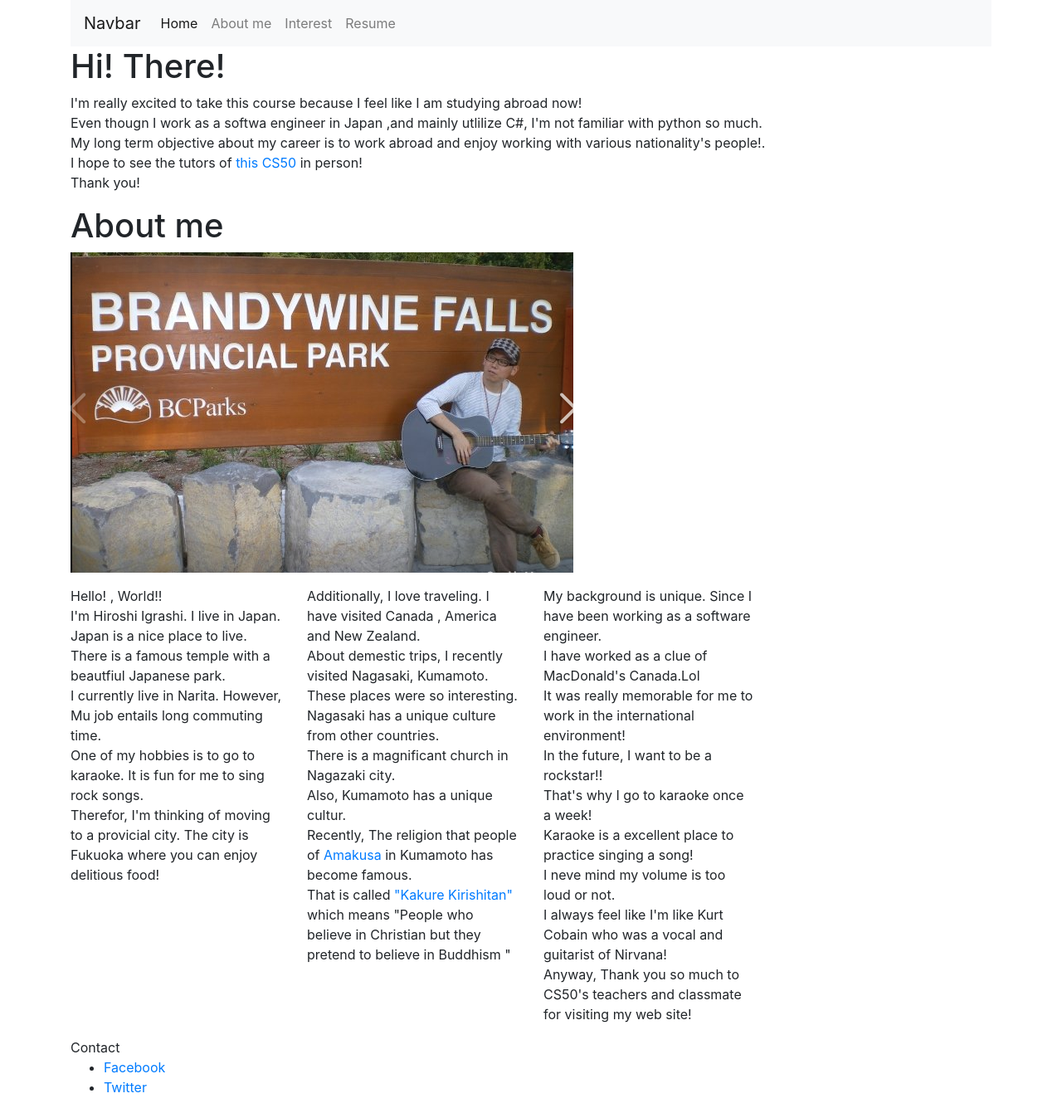
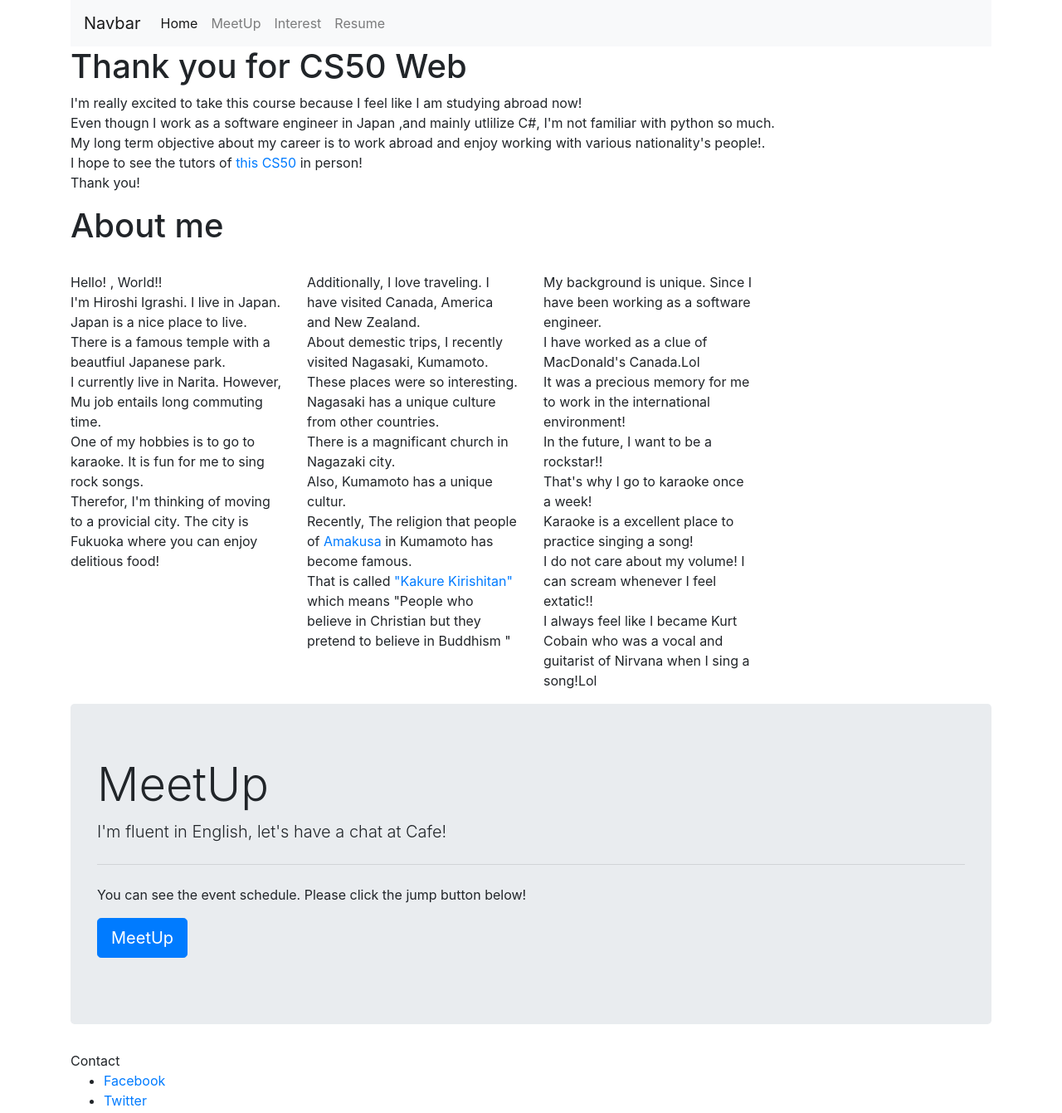
Before and after one commit to 50storm/CS50_Project0, a plain HTML site: page index.html in a window 1280 px wide. Shown: the whole page at 83% size. Drawn offline with nearby package versions, Linux system fonts and the light colour scheme.

Commit message:
menu list changed

```diff
--- a/index.html
+++ b/index.html
@@ -17,7 +17,7 @@
                 <a class="nav-link" href="./index.html" >Home<span class="sr-only">(current)</span></a>
               </li>
               <li class="nav-item ">
-                <a class="nav-link" href="./aboutme.html" >About me <span class="sr-only">(current)</span></a>
+                <a class="nav-link" href="./aboutme.html" >MeetUp<span class="sr-only">(current)</span></a>
               </li>
               <li class="nav-item">
                 <a class="nav-link" href="./photos.html"  >Interest</a>
@@ -30,11 +30,11 @@
       </nav>
       <div class="row">
           <div class="col-12">
-            <h1>Hi! There!</h1>
+            <h1>Thank you for CS50 Web</h1>
             <p>
               I'm really excited to take this course because I feel like I am studying abroad now!
               <br/>
-              Even thougn I work as a softwa engineer in Japan ,and mainly utlilize C#, I'm not familiar with python so much.
+              Even thougn I work as a software engineer in Japan ,and mainly utlilize C#, I'm not familiar with python so much.
               <br/>
               My long term objective about my career is to work abroad and enjoy working with various nationality's people!.
               <br/>
@@ -52,7 +52,7 @@
       <div class="row">
             <div class="col-12">
               <figure class="figure">
-                <img src="./img/hiroCwithGuitar.png" />
+                <!-- <img src="./img/hiroCwithGuitar.png" /> -->
               </figure>
             </div>
     </div>
@@ -65,11 +65,12 @@
               I currently live in Narita. However, Mu job entails long commuting time.<br>
               One of my hobbies is to go to karaoke. It is fun for me to sing rock songs.<br>
               Therefor, I'm thinking of moving to a provicial city. The city is Fukuoka where you can enjoy delitious food!<br>
+
             </p>
           </div>
           <div class="col-3">
             <p>
-              Additionally, I love traveling. I have visited Canada , America and New Zealand.<br>
+              Additionally, I love traveling. I have visited Canada, America and New Zealand.<br>
               About demestic trips, I recently visited Nagasaki, Kumamoto. These places were so interesting.<br>
               Nagasaki has a unique culture from other countries.<br>
               There is a magnificant church in Nagazaki city.<br>
@@ -82,17 +83,29 @@
             <p>
               My background is unique. Since I have been working as a software engineer.<br>
               I have worked as a clue of MacDonald's Canada.Lol<br>
-              It was really memorable for me to work in the international environment!<br>
+              It was a precious memory for me to work in the international environment!<br>
               In the future, I want to be a rockstar!!<br>
               That's why I go to karaoke once a week!<br>
               Karaoke is a excellent place to practice singing a song!<br>
-              I neve mind my volume is too loud or not.<br>
-              I always feel like I'm like Kurt Cobain who was a vocal and guitarist of Nirvana!<br>
-              Anyway, Thank you so much to CS50's teachers and  classmate for visiting my web site!
-
+              I do not care about my volume! I can scream whenever I feel extatic!!<br>
+              I always feel like I became Kurt Cobain who was a vocal and guitarist of Nirvana when I sing a song!Lol<br>
             </p>
           </div>
     </div>
+    <div class="row">
+      <div class="col-12">
+        <div class="jumbotron">
+            <h1 class="display-4">MeetUp</h1>
+            <p class="lead">I'm fluent in English, let's have a chat at Cafe!</p>
+            <hr class="my-4">
+            <p>You can see the event schedule. Please click the jump button below!</p>
+            <p class="lead">
+                <a class="btn btn-primary btn-lg" href="./meetup.html" role="button">MeetUp</a>
+            </p>
+        </div>
+      </div>
+    </div>
+
     <div class="row">
           <div class="col-12">
             <h>Contact</h1>
```
